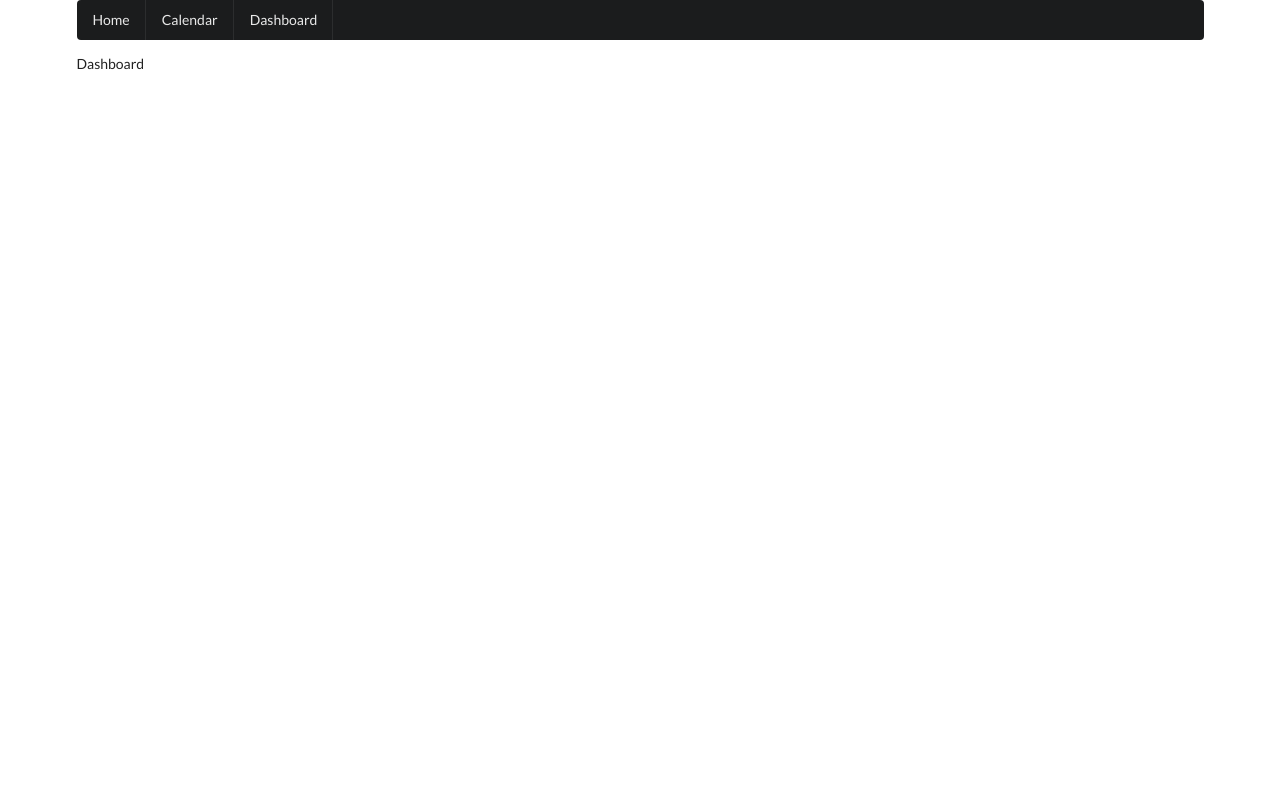
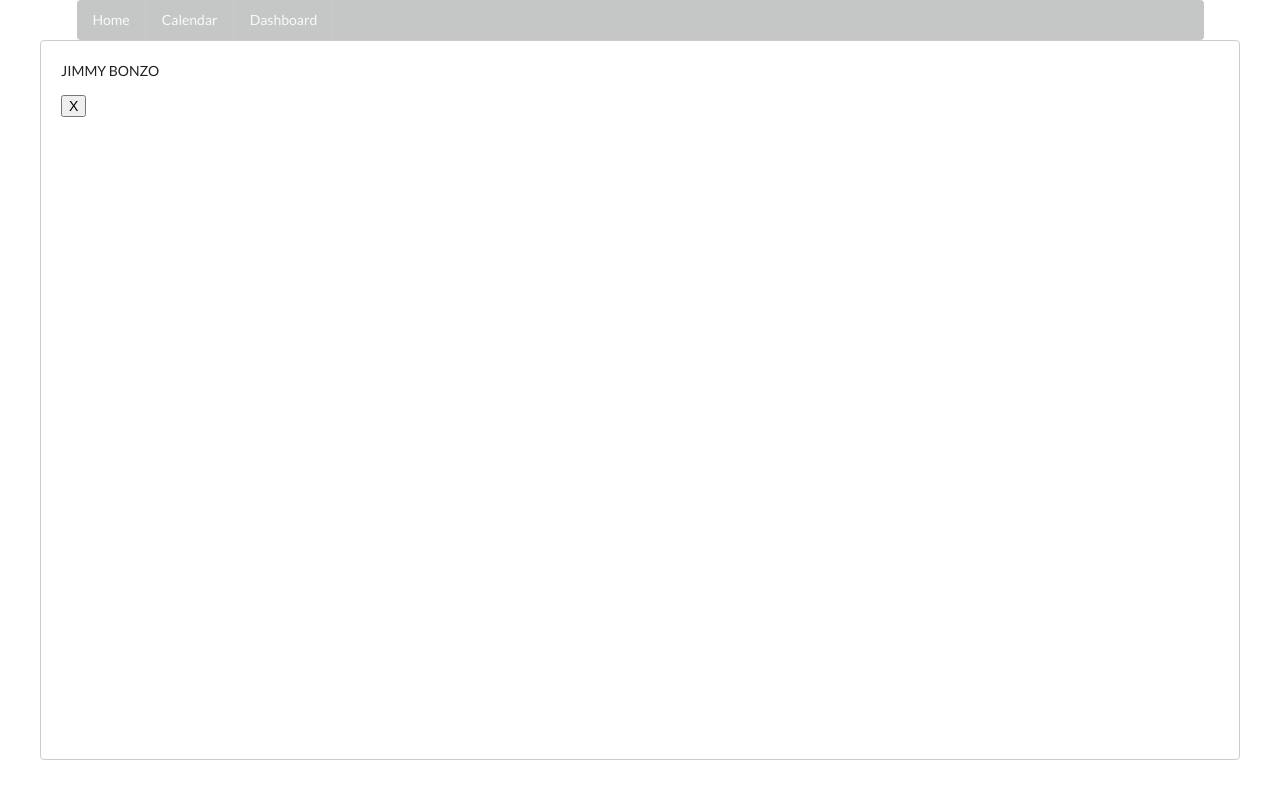
Before and after one commit to PiotrSroda/Priv_CalendarApp, a React (Create React App) app: page /dashboard in a window 1280 px wide. Built offline with nearby package versions, Linux system fonts and the light colour scheme.

Commit message:
added modal

```diff
--- a/package.json
+++ b/package.json
@@ -9,6 +9,7 @@
     "react": "^16.8.6",
     "react-calendar": "^2.19.0",
     "react-dom": "^16.8.6",
+    "react-modal": "^3.9.1",
     "react-redux": "^7.1.0",
     "react-router-dom": "^5.0.1",
     "react-scripts": "3.0.1",
--- /dev/null
+++ b/src/components/CalendarModal.js
@@ -0,0 +1,32 @@
+import React from "react";
+import ReactModal from "react-modal";
+
+class CalendarModal extends React.Component {
+  state = {
+    showModal: this.props.isOpen
+  };
+
+  handleCloseModal() {
+    this.setState({ showModal: false });
+  }
+
+  render() {
+    return (
+      <ReactModal
+        isOpen={this.state.showModal}
+        contentLabel="Minimal Modal Example"
+        onRequestClose={() => this.handleCloseModal()}
+      >
+        <p>JIMMY BONZO</p>
+        <button
+          className="button primary"
+          onClick={() => this.handleCloseModal()}
+        >
+          X
+        </button>
+      </ReactModal>
+    );
+  }
+}
+
+export default CalendarModal;
--- a/src/components/Dashboard.js
+++ b/src/components/Dashboard.js
@@ -1,7 +1,30 @@
 import React from "react";
+import Scheduler from "./Scheduler";
+import CalendarModal from "./CalendarModal";
 
-const Dashboard = () => {
-  return <div>Dashboard</div>;
-};
+class Dashboard extends React.Component {
+  state = {
+    calendars: []
+  };
+
+  render() {
+    const onAddCalendar = () => {
+      this.setState({ calendars: [...this.state.calendars, 1] });
+    };
+
+    return (
+      <div>
+        <button className="primary button" onClick={onAddCalendar}>
+          Add a calendar
+        </button>
+
+        {this.state.calendars.map((i, k) => {
+          return <Scheduler key={k} />;
+        })}
+        <CalendarModal isOpen={true} />
+      </div>
+    );
+  }
+}
 
 export default Dashboard;
```
Also changed, not shown: 1 other file (tests, documents, lock files or other folders).
